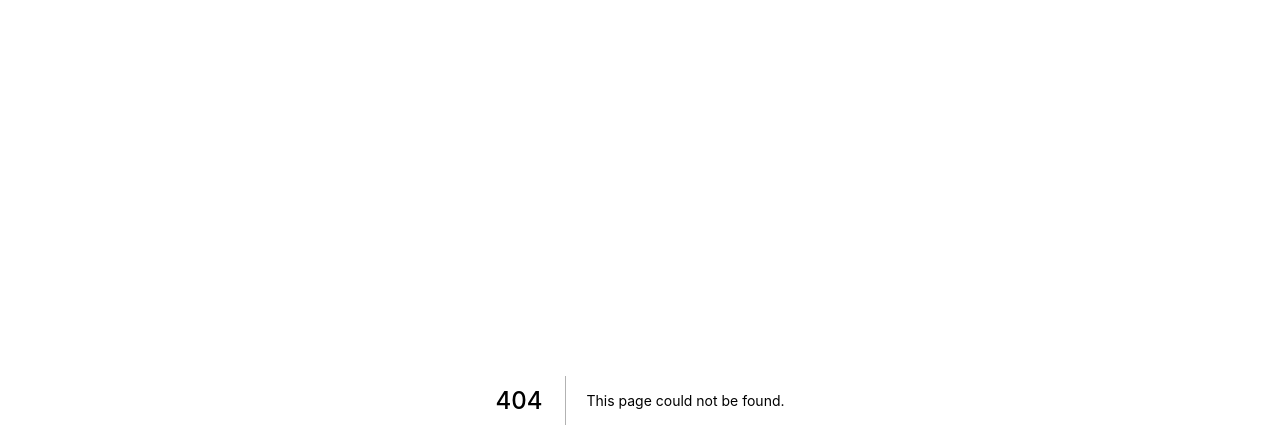
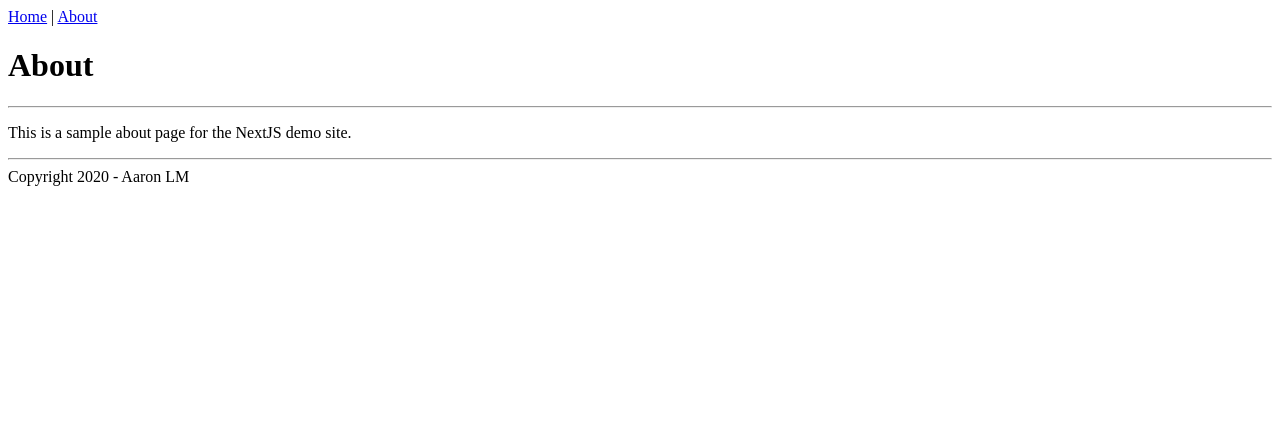
Before and after one commit to Aaron-Lathrop/NextDemo, a Next.js app: page /about in a window 1280 px wide. Before the commit this address had no page. Shown: the top 448 px of the page. Built offline with nearby package versions, Linux system fonts and the light colour scheme.

Commit message:
add Layout component and About page

```diff
--- /dev/null
+++ b/components/Navbar.tsx
@@ -0,0 +1,19 @@
+import { NextPage } from 'next';
+import Link from 'next/link';
+
+const NavBar: NextPage = () => (
+    <div>
+        <nav>
+            <Link href="/">
+                <a>Home</a>
+            </Link>
+            {' '}|{' '}
+            <Link href="/about">
+                <a>About</a>
+            </Link>
+        </nav>
+    </div>
+
+);
+
+export default NavBar
--- /dev/null
+++ b/components/layouts/Layout.tsx
@@ -0,0 +1,30 @@
+import * as React from 'react';
+import Head from 'next/head';
+import NavBar from '../Navbar';
+
+type Props = {
+    title?: String
+}
+
+const Layout: React.FunctionComponent<Props> = ({
+    children,
+    title = 'This is the default title',
+}) => (
+    <div>
+        <Head>
+            <title>{title}</title>
+            <meta charSet="utf-8" />
+            <meta name="viewport" content="initial-scale=1.0, width=device-width" />
+        </Head>
+        <header>
+            <NavBar />
+        </header>
+        {children}
+        <footer>
+            <hr/>
+            <span>Copyright { new Date().getFullYear()} - Aaron LM</span>
+        </footer>
+    </div>
+)
+
+export default Layout
--- /dev/null
+++ b/pages/about.tsx
@@ -0,0 +1,12 @@
+import { NextPage } from 'next';
+import Layout from '../components/layouts/Layout';
+
+const About: NextPage = () => (
+    <Layout title="About - NextJS Demo">
+        <h1>About</h1>
+        <hr />
+        <p>This is a sample about page for the NextJS demo site.</p>
+    </Layout>
+);
+
+export default About
--- a/pages/index.tsx
+++ b/pages/index.tsx
@@ -1,7 +1,10 @@
 import { NextPage } from 'next';
+import Layout from '../components/layouts/Layout';
 
 const Home: NextPage<{ userAgent: string }> = ({ userAgent }) => (
-    <div>Welcome to Next.js - { userAgent }!</div>
+    <Layout title="NextJS Demo">
+        <div>Welcome to Next.js - { userAgent }!</div>
+    </Layout>
 );
 
 Home.getInitialProps = async ({ req }) => {
```
